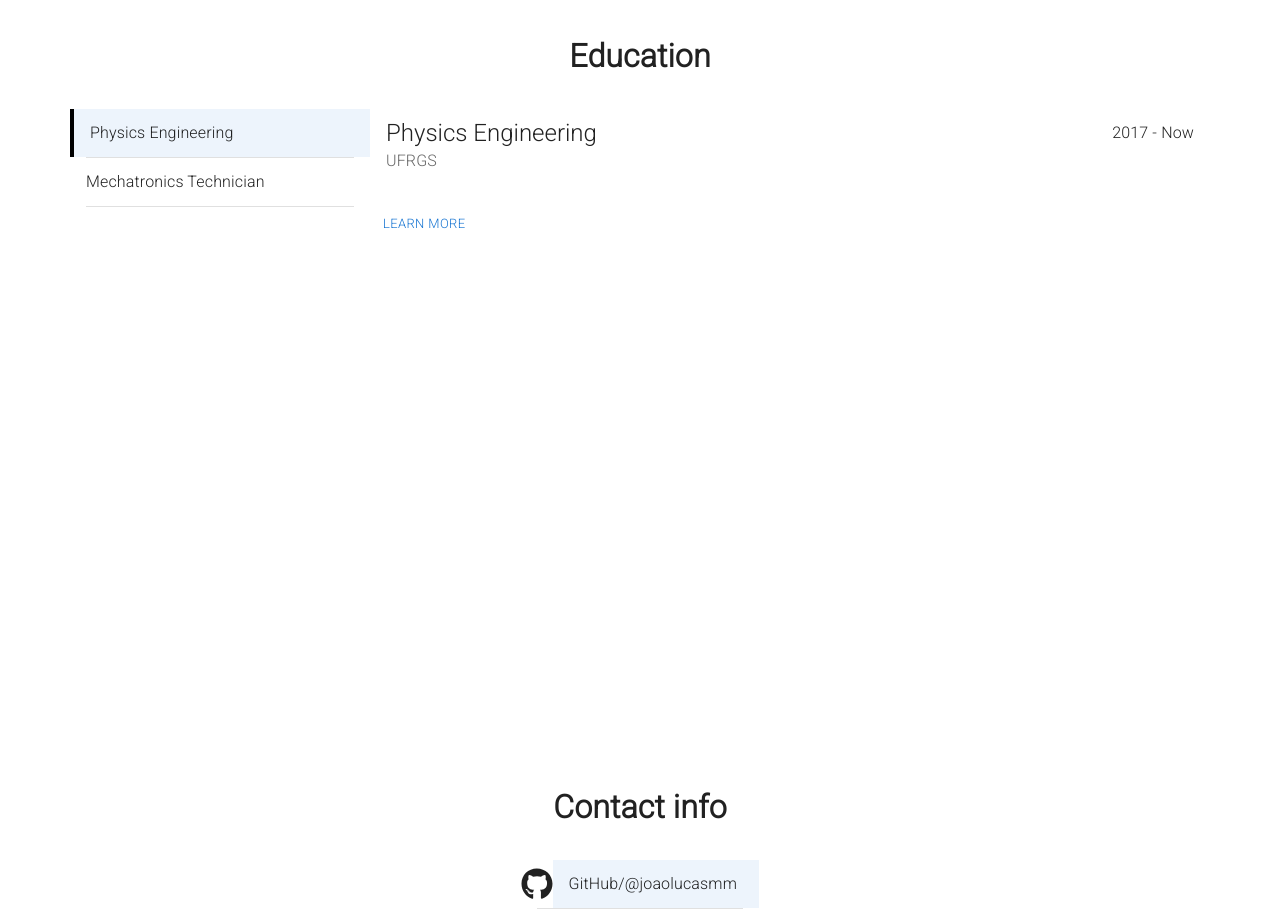
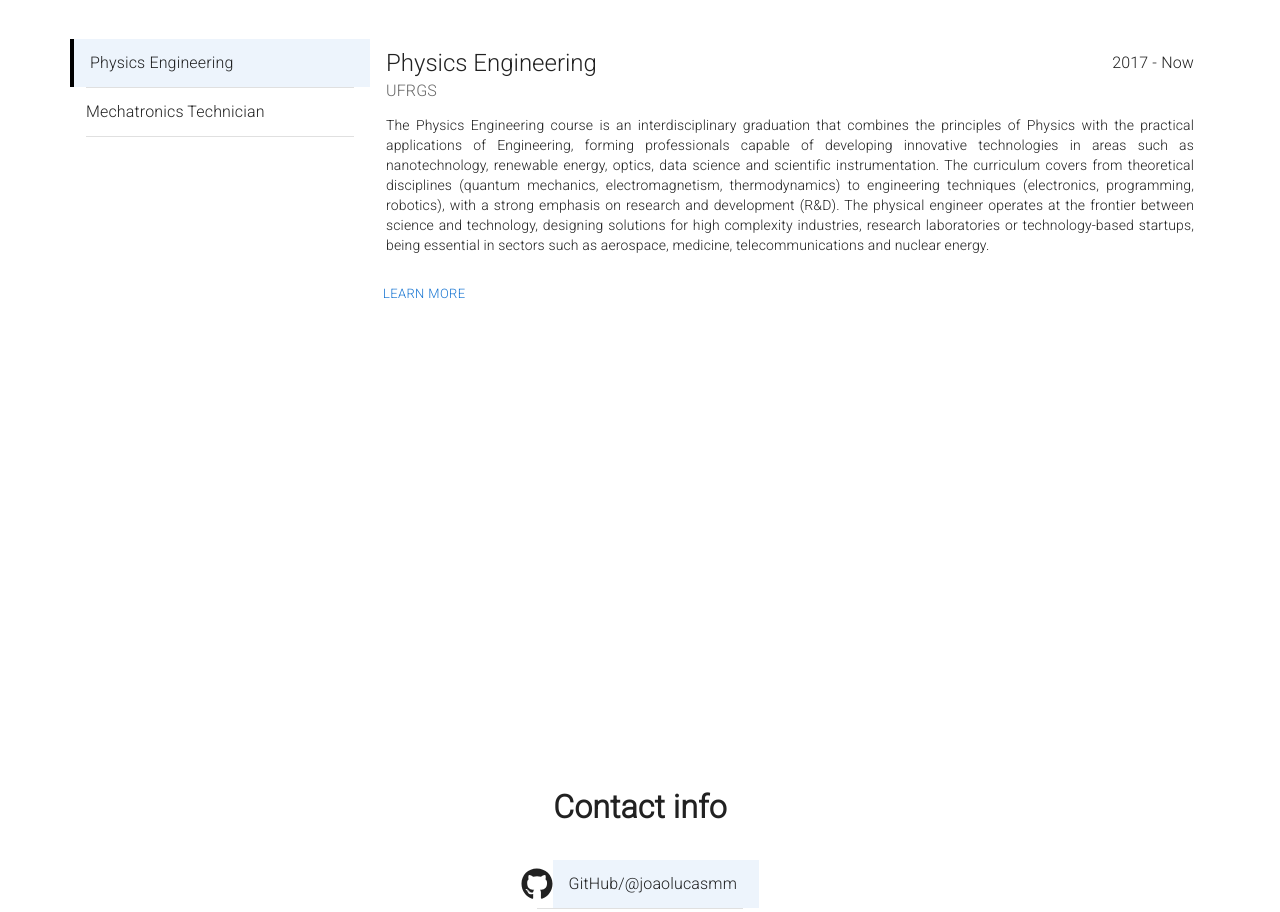
Before and after one commit to joaolucasmm/portfolio-dev, a React (Create React App) app: page / in a window 1280 px wide. Shown: the part 4271-5183 px from the top of the page. Built offline with nearby package versions, Linux system fonts and the light colour scheme.

Commit message:
Update texts in Education component

```diff
--- a/src/Components/Education/texts.js
+++ b/src/Components/Education/texts.js
@@ -7,7 +7,9 @@ const textPortuguese = [
     "2017 - Atualmente",
     "2014 - 2016",
     "UFRGS",
-    "IFSC"
+    "IFSC",
+    "O curso de Engenharia Física é uma graduação interdisciplinar que combina os princípios da Física com as aplicações práticas da Engenharia, formando profissionais capazes de desenvolver tecnologias inovadoras em áreas como nanotecnologia, energia renovável, óptica, ciência de dados e instrumentação científica. O currículo abrange desde disciplinas teóricas (mecânica quântica, eletromagnetismo, termodinâmica) até técnicas de engenharia (eletrônica, programação, robótica), com forte ênfase em pesquisa e desenvolvimento (P&D). O engenheiro físico atua na fronteira entre ciência e tecnologia, projetando soluções para indústrias de alta complexidade, laboratórios de pesquisa ou startups de base tecnológica, sendo essencial em setores como aeroespacial, medicina, telecomunicações e energia nuclear.",
+    "O curso técnico em Mecatrônica é uma formação profissionalizante que integra conhecimentos de Mecânica, Eletrônica, Automação e Programação, preparando alunos para atuar na instalação, manutenção e operação de sistemas automatizados e robóticos utilizados em indústrias. O currículo combina disciplinas práticas como pneumática, hidráulica, CLPs (Controladores Lógicos Programáveis), sensores, robótica e CNC com noções de eletricidade, desenho técnico e microcontroladores (como Arduino). O técnico em Mecatrônica é capacitado para trabalhar em linhas de produção, manutenção de máquinas inteligentes e desenvolvimento de projetos de automação, sendo essencial em setores como manufatura avançada, automotivo, energia e indústria 4.0."
 ]
 
 
@@ -18,7 +20,9 @@ const textEnglish = [
     "2017 - Now",
     "2014 - 2016",
     "UFRGS",
-    "IFSC"
+    "IFSC",
+    "The Physics Engineering course is an interdisciplinary graduation that combines the principles of Physics with the practical applications of Engineering, forming professionals capable of developing innovative technologies in areas such as nanotechnology, renewable energy, optics, data science and scientific instrumentation. The curriculum covers from theoretical disciplines (quantum mechanics, electromagnetism, thermodynamics) to engineering techniques (electronics, programming, robotics), with a strong emphasis on research and development (R&D). The physical engineer operates at the frontier between science and technology, designing solutions for high complexity industries, research laboratories or technology-based startups, being essential in sectors such as aerospace, medicine, telecommunications and nuclear energy.",
+    "The Mechatronics Technician course is a professionalizing training that integrates knowledge of Mechanics, Electronics, Automation and Programming, preparing students to work in the installation, maintenance and operation of automated and robotic systems used in industries. The curriculum combines practical disciplines such as pneumatics, hydraulics, PLCs (Programmable Logic Controllers), sensors, robotics and CNC with notions of electricity, technical drawing and microcontrollers (such as Arduino). The Mechatronics Technician is qualified to work on production lines, maintenance of intelligent machines and development of automation projects, being essential in sectors such as advanced manufacturing, automotive, energy and industry 4.0."
 ]
 
 function textSelector(language, textPosition) {
```
